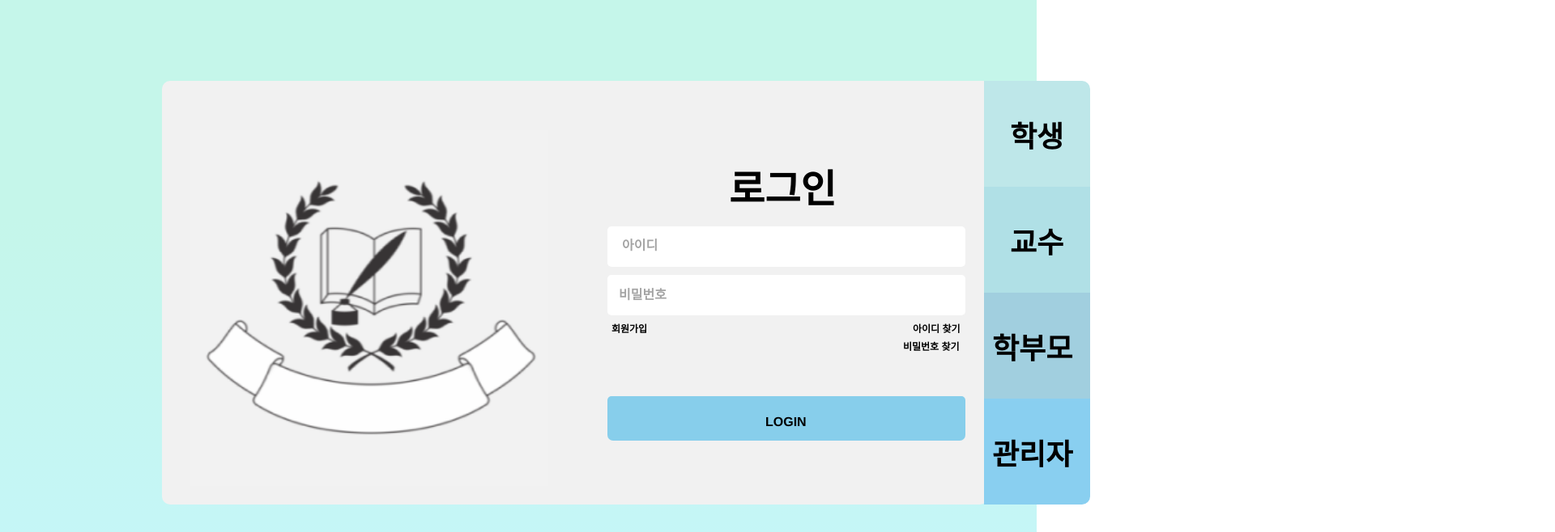
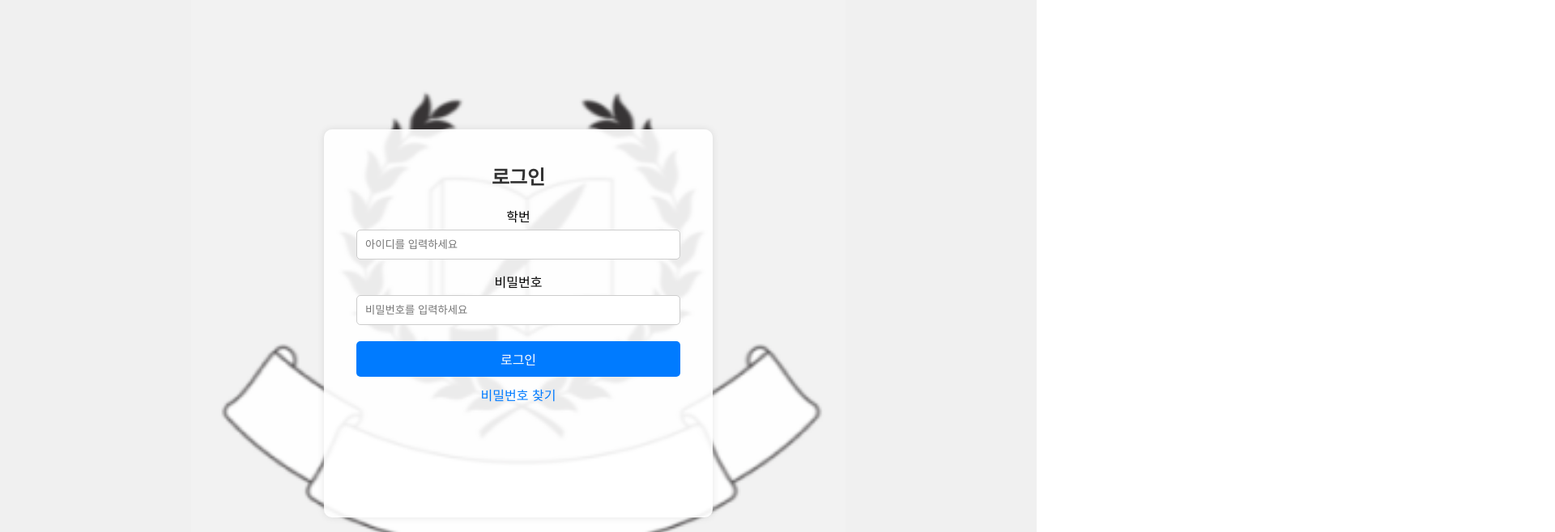
Before and after one commit to LeeGH04/Student_Attendance_Management, a React (Create React App) app: page / in a window 1280 px wide. Shown: the top 658 px of the page at 81% size, 1920 px wide, since content can reach past the window. Built offline with nearby package versions, Linux system fonts and the light colour scheme.

Commit message:
LoginPage.js

```diff
--- a/src/components/LoginPage.js
+++ b/src/components/LoginPage.js
@@ -1,71 +1,54 @@
-import React from 'react';
+import React, { useState } from 'react';
 import loginImage from '../images/loginp.png'; // 로그인 이미지 경로 확인
 import '../css/LoginPage.css'; // CSS 경로 확인
 
 const LoginPage = () => {
+  const [username, setUsername] = useState('');
+  const [password, setPassword] = useState('');
+
+  const handleLogin = () => {
+    // 로그인 처리 로직 (예: API 호출)
+    console.log('아이디:', username, '비밀번호:', password);
+  };
+
+  const handlePasswordReset = () => {
+    // 비밀번호 찾기 처리 로직
+    console.log('비밀번호 찾기 클릭');
+  };
+
   return (
     <div className="screen">
-      <div className="div">
-        <div className="overlap">
-          <div className="text-wrapper">회원가입</div>
-          <div className="text-wrapper-2">아이디 찾기</div>
-          <div className="text-wrapper-3">비밀번호 찾기</div>
+      <div className="login-container">
+        <div className="text-wrapper">로그인</div>
 
-          <img
-            className="pngtree-school-logo"
-            alt="Login Image"
-            src={loginImage} // 이미지 경로
+        <div className="input-group">
+          <label className="label">학번</label>
+          <input
+            type="text"
+            className="input"
+            placeholder="아이디를 입력하세요"
+            value={username}
+            onChange={(e) => setUsername(e.target.value)}
           />
-
-          {/* 추가적인 UI 구성 요소 */}
-          <div className="group">
-            <div className="overlap-group">
-              <div className="text-wrapper-4">로그인</div>
-            </div>
-          </div>
-
-          <div className="overlap-wrapper">
-            <div className="div-wrapper">
-              <div className="text-wrapper-5">아이디</div>
-            </div>
-          </div>
-
-          <div className="overlap-group-wrapper">
-            <div className="div-wrapper">
-              <div className="text-wrapper-6">비밀번호</div>
-            </div>
-          </div>
-
-          <div className="group-2">
-            <div className="overlap-2">
-              <div className="text-wrapper-7">LOGIN</div>
-            </div>
-          </div>
         </div>
 
-        {/* 역할 선택 버튼 */}
-        <div className="group-3">
-          <div className="overlap-3">
-            <div className="text-wrapper-8">학생</div>
-          </div>
+        <div className="input-group">
+          <label className="label">비밀번호</label>
+          <input
+            type="password"
+            className="input"
+            placeholder="비밀번호를 입력하세요"
+            value={password}
+            onChange={(e) => setPassword(e.target.value)}
+          />
         </div>
 
-        <div className="group-4">
-          <div className="overlap-4">
-            <div className="text-wrapper-8">교수</div>
-          </div>
+        <div className="login-button" onClick={handleLogin} style={{ cursor: 'pointer' }}>
+          로그인
         </div>
 
-        <div className="group-5">
-          <div className="overlap-5">
-            <div className="text-wrapper-9">학부모</div>
-          </div>
-        </div>
-
-        <div className="group-6">
-          <div className="overlap-6">
-            <div className="text-wrapper-9">관리자</div>
-          </div>
+        <div className="password-reset" onClick={handlePasswordReset} style={{ cursor: 'pointer' }}>
+          비밀번호 찾기
         </div>
       </div>
     </div>
--- a/src/css/LoginPage.css
+++ b/src/css/LoginPage.css
@@ -1,303 +1,68 @@
-
-
-/* 전체 화면 스타일 설정 ssdfasdfsadfsdfsdfsdfs*/
 .screen {
-  background-color: rgba(255, 255, 255, 1.0); /* 화면 배경을 흰색으로 설정 */
-  display: flex; /* 내부 요소를 플렉스 컨테이너로 설정 */
-  flex-direction: row; /* 수평 방향으로 배치 */
-  justify-content: center; /* 내부 요소를 중앙에 정렬 */
-  width: 100%; /* 전체 화면 너비를 채움 */
-
+  position: relative;
+  width: 100%;
+  height: 100vh; /* 전체 화면 높이 */
+  display: flex;
+  align-items: center;
+  justify-content: center;
+  overflow: hidden; /* 오버플로우 숨기기 */
+  background-image: url('../images/loginp.png'); /* 배경 이미지 경로 */
+  background-size: contain; /* 배경 이미지 크기 조정 (contain으로 설정) */
+  background-position: center; /* 배경 이미지 중앙 정렬 */
+  background-repeat: no-repeat; /* 배경 이미지 반복 방지 */
+  background-color: #f0f0f0; /* 원하는 색상으로 설정 (예: 연한 회색) */
 }
 
-/* 배경 그라데이션 설정 */
-.screen .div {
-  background: linear-gradient(180deg, rgb(197, 246, 234) 25%,
-                                      rgb(197, 246, 255) 85%); /* 위에서 아래로 색상이 점점 변하는 그라데이션 */
-  background-color: rgba(255, 255, 255, 1.0); /* 그라데이션이 적용되지 않을 경우 백업용 배경색 */
-  height: 1080px; /* 요소 높이 설정 */
-  position: relative; /* 부모 요소에 상대적인 위치 설정 */
-  width: 1920px; /* 요소 너비 설정 */
+.login-container {
+  background: rgba(255, 255, 255, 0.9); /* 반투명 흰색 배경 */
+  padding: 40px; /* 패딩을 늘려서 컨테이너 크기 증가 */
+  border-radius: 10px;
+  box-shadow: 0 0 10px rgba(0, 0, 0, 0.1);
+  text-align: center; /* 중앙 정렬 */
+  width: 400px; /* 로그인 컨테이너 너비 설정 */
+  height: 400px; /* 로그인 컨테이너 높이 설정 (1대1 비율) */
+  position: relative; /* 위치 조정을 위해 설정 */
+  z-index: 1; /* 로그인 컨테이너가 배경 이미지 위에 위치하도록 설정 */
 }
 
-
-
-/* 중앙 컨텐츠 박스 */
-.screen .overlap {
-  background-color: #f1f1f1; /* 박스 배경색을 회색으로 설정 */
-  border-radius: 10px 0px 10px 10px; /* 좌상단 제외 모서리를 둥글게 설정 */
-  height: 524px; /* 박스 높이 설정 */
-  left: 200px; /* 왼쪽에서 200px 떨어진 위치에 설정 */
-  position: relative; /* 부모 요소에 상대적인 위치 설정 */
-  top: 100px; /* 위에서 떨어진 위치에 설정 */
-  width: 1020px; /* 박스 너비 설정 */
+.text-wrapper {
+  font-size: 24px; /* 글씨 크기 설정 (예: 24px) */
+  font-weight: bold; /* 글씨 굵기 설정 */
+  margin-bottom: 20px; /* 아래쪽 여백 추가 */
+  color: #333; /* 텍스트 색상 설정 (원하는 색상으로 변경 가능) */
 }
 
-/* 첫 번째 텍스트 요소  회원가입*/
-.screen .text-wrapper {
-  color: #000000; /* 텍스트 색상을 검정으로 설정 */
-  font-family: "Inter-Bold", Helvetica; /* 폰트 설정 */
-  font-size: 12px; /* 텍스트 크기 설정 */
-  font-weight: 700; /* 텍스트 두께를 굵게 설정 */
-  left: 555px; /* 왼쪽에서 508px 떨어진 위치 */
-  letter-spacing: 0; /* 글자 간격 설정 */
-  line-height: normal; /* 텍스트의 줄 간격 설정 */
-  position: relative; /* 부모 요소에 상대적인 위치 */
-  top: 297px; /* 위에서 330px 떨어진 위치 */
+.input-group {
+  margin: 15px 0; /* 입력 필드 사이 간격 */
 }
 
-/* 두 번째 텍스트 요소  아이디 찾기*/
-.screen .text-wrapper-2 {
-  color: #000000; /* 텍스트 색상 검정 */
-  font-family: "Inter-Bold", Helvetica; /* 폰트 설정 */
-  font-size: 12px; /* 텍스트 크기 */
-  font-weight: 700; /* 굵게 설정 */
-  left: 927px; /* 왼쪽에서 865px 떨어진 위치 */
-  letter-spacing: 0; /* 글자 간격 */
-  line-height: normal; /* 줄 간격 */
-  position: relative; /* 부모 요소에 상대적인 위치 */
-  top: 280px; /* 위에서 330px 떨어진 위치 */
+.label {
+  display: block; /* 라벨을 블록으로 만들어 줄바꿈 */
+  margin-bottom: 5px; /* 라벨과 입력 필드 사이의 간격 */
 }
 
-/* 세 번째 텍스트 요소 비밀번호 찾기*/
-.screen .text-wrapper-3 {
-  color: #000000;
-  font-family: "Inter-Bold", Helvetica;
-  font-size: 12px;
-  font-weight: 700;
-  left: 915px;
-  letter-spacing: 0;
-  line-height: normal;
-  position: relative;
-  top: 285px;
+.input {
+  width: 100%; /* 입력 필드 너비 100% */
+  padding: 10px;
+  border: 1px solid #ccc;
+  border-radius: 5px;
+  box-sizing: border-box; /* 패딩과 테두리를 포함한 너비 계산 */
 }
 
-/* 로고 이미지 스타일 설정 */
-.screen .pngtree-school-logo {
-  height: 440px; /* 이미지 높이 */
-  left: 35px; /* 왼쪽에서 떨어진 위치 */
-  object-fit: cover; /* 이미지가 박스 크기에 맞도록 자름 */
-  position: relative; /* 부모 요소에 상대적인 위치 */
-  top: 10px; /* 위에서 떨어진 위치 */
-  width: 442px; /* 이미지 너비 */
+.login-button {
+  margin-top: 20px;
+  padding: 10px;
+  background-color: #007bff;
+  color: white;
+  border: none;
+  border-radius: 5px;
+  cursor: pointer;
+  width: 100%; /* 로그인 버튼 너비 100% */
+  box-sizing: border-box; /* 패딩과 테두리를 포함한 너비 계산 */
 }
 
-/* 버튼 컨테이너 */
-.screen .group {
-  height: 5px; /* 컨테이너 높이 */
-  left: 550px; /* 왼쪽에서 떨어진 위치 */
-  position: relative; /* 부모 요소에 상대적인 위치 */
-  top: 200px; /* 위에서 떨어진 위치 */
-  width: 182px; /* 컨테이너 너비 */
+.password-reset {
+  margin-top: 10px;
+  color: #007bff;
+  cursor: pointer;
 }
-
-/* 버튼 배경 실질적 높이너비 지정*/
-.screen .overlap-group {
-  background-color: skyblue; /* 버튼 배경색 하늘색 */
-  border-radius: 7px; /* 모서리를 둥글게 설정 */
-  height: 50px; /* 버튼 높이 */
-  position: relative; /* 부모 요소에 상대적인 위치 */
-  width: 442px; /* 버튼 너비 */
-   top: -300px;/* 위에서  떨어진 위치 */
-}
-
-/* 아이디 입력 영역ㅍ너비 높이 수정 */
-.screen .overlap-wrapper {
-  height: 40px; /* 입력 영역 높이 */
-  left: 550px; /* 왼쪽에서 490px 떨어진 위치 */
-  position: relative; /* 부모 요소에 상대적인 위치 */
-  top: -20px; /* 위에서  떨어진 위치 */
-  width: 444px; /* 입력 영역 너비 */
-}
-
-/* 아이디 입력 박스 */
-.screen .div-wrapper {
-  background-color: white; /* 배경색 흰색 */
-  border-radius: 5px; /* 모서리 둥글게 */
-  height: 50px; /* 높이 */
-  position: relative; /* 부모 요소에 상대적인 위치 */
-  width: 442px; /* 너비 */
-  top : -300px;
-
-}
-
-/* 주요 텍스트             로그인*/
-.screen .text-wrapper-4 {
-  color: #000000;
-  font-family: "Inter-Bold", Helvetica;
-  font-size: 48px; /* 텍스트 크기 */
-  font-weight: 700;
-  left: 150px;
-  letter-spacing: 0;
-  line-height: normal;
-  position: relative;
-  top: -300px;
-  width: 200px;
-}
-
-/* 아이디 라벨 텍스트 */
-.screen .text-wrapper-5 {
-  color: #a4a4a4;
-  font-family: "Inter-Bold", Helvetica;
-  font-size: 16px;
-  font-weight: 700;
-  left: 18px;
-  letter-spacing: 0;
-  line-height: normal;
-  position: relative;
-  top: 10px;
-  white-space: nowrap; /* 텍스트 줄바꿈 방지 */
-}
-
-/* 비밀번호 입력 영역 높이 너비 수정하는데*/
-.screen .overlap-group-wrapper {
-  height: 50px;
-  left: 550px;
-  position: relative;
-  top: -0px;
-  width: 444px;
-}
-
-/* 비밀번호 라벨 텍스트 */
-.screen .text-wrapper-6 {
-  color: #a4a4a4;
-  font-family: "Inter-Bold", Helvetica;
-  font-size: 16px;
-  font-weight: 700;
-  left: 14px;
-  letter-spacing: 0;
-  line-height: normal;
-  position: relative;
-  top: 11px;
-  white-space: nowrap;
-}
-
-/* 비밀번호 입력 박스 */
-.screen .group-2 {
-  height: 50px;
-  left: 550px;
-  position: relative;
-  top: -200px;
-  width: 444px;
-}
-
-/* 버튼 배경*/
-.screen .overlap-2 {
-  background-color: skyblue;
-  border-radius: 5px;
-  height: 50px;
-  position: relative;
-  width: 442px;
-  top: 70;
-}
-
-/* 버튼 텍스트 */
-.screen .text-wrapper-7 {
-  color: #000000;
-  font-family: "Inter-Bold", Helvetica;
-  font-size: 16px;
-  font-weight: 700;
-  left: 195px;
-  letter-spacing: 0;
-  line-height: normal;
-  position: relative;
-  top: 23px;
-  white-space: nowrap;
-}
-
-/* 학생 그룹 컨테이너 */
-.screen .group-3 {
-  height: 131px;          /* 그룹 컨테이너의 높이를 131px로 설정 */
-  left: 1215px;           /* 좌측에서 1372px 떨어진 위치로 설정 */
-  position: relative;     /* 상대 위치를 기준으로 배치하여 상위 요소에 영향을 받음 */
-  top: -424px;             /* 상단에서 241px 떨어진 위치로 설정 */
-  width: 133px;           /* 그룹 컨테이너의 너비를 133px로 설정 */
-}
-
-/* 학생 그룹 배경 */
-.screen .overlap-3 {
-  background-color: #bee7e9; /* 배경색을 연한 하늘색(#bee7e9)으로 설정 */
-  border-radius: 0px 10px 0px 0px; /* 우측 상단 모서리만 10px의 둥근 테두리를 적용 */
-  height: 131px;           /* 배경 높이를 131px로 설정 */
-  position: relative;      /* 상대 위치 기준으로 배치 */
-  width: 131px;            /* 배경 너비를 131px로 설정 */
-  top: 240;               /* 상단에서 -200px 위로 위치 조정 */
-}
-
-/* 학생 라벨 텍스트 */
-.screen .text-wrapper-8 {
-  color: #000000;          /* 텍스트 색상을 검은색으로 설정 */
-  font-family: "Inter-Bold", Helvetica; /* 글꼴을 Inter-Bold와 Helvetica로 설정 */
-  font-size: 36px;         /* 텍스트 크기를 36px로 설정 */
-  font-weight: 700;        /* 글꼴 두께를 700으로 설정 (굵게) */
-  left: 32px;              /* 좌측에서 32px 떨어진 위치로 설정 */
-  letter-spacing: 0;       /* 글자 간격을 기본값으로 설정 */
-  line-height: normal;     /* 행 간격을 기본값으로 설정 */
-  position: relative;      /* 상대 위치 기준으로 배치 */
-  top: 40px;             /* 상단에서 -428px 위로 위치 조정 */
-}
-
-/* 학부모 그룹 컨테이너 */
-.screen .group-4 {
-  height: 131px;          /* 그룹 컨테이너의 높이를 131px로 설정 */
-  left: 1215px;           /* 좌측에서 1372px 떨어진 위치로 설정 */
-  position: relative;     /* 상대 위치 기준으로 배치 */
-  top: -424px;             /* 상단에서 372px 떨어진 위치로 설정 */
-  width: 133px;           /* 그룹 컨테이너의 너비를 133px로 설정 */
-}
-
-/* 학부모 그룹 배경 */
-.screen .overlap-4 {
-  background-color: #b0e0e6; /* 배경색을 연한 청록색(#b0e0e6)으로 설정 */
-  height: 131px;           /* 배경 높이를 131px로 설정 */
-  position: relative;      /* 상대 위치 기준으로 배치 */
-  width: 131px;            /* 배경 너비를 131px로 설정 */
-}
-
-/* 교사 그룹 컨테이너 */
-.screen .group-5 {
-  height: 131px;          /* 그룹 컨테이너의 높이를 131px로 설정 */
-  left: 1215px;           /* 좌측에서 1372px 떨어진 위치로 설정 */
-  position: relative;     /* 상대 위치 기준으로 배치 */
-  top: -424px;             /* 상단에서 503px 떨어진 위치로 설정 */
-  width: 133px;           /* 그룹 컨테이너의 너비를 133px로 설정 */
-}
-
-/* 교사 그룹 배경 */
-.screen .overlap-5 {
-  background-color: #a1cfdf; /* 배경색을 연한 파란색(#a1cfdf)으로 설정 */
-  height: 131px;           /* 배경 높이를 131px로 설정 */
-  position: relative;      /* 상대 위치 기준으로 배치 */
-  width: 131px;            /* 배경 너비를 131px로 설정 */
-}
-
-/* 학부모 라벨 텍스트 */
-.screen .text-wrapper-9 {
-  color: #000000;          /* 텍스트 색상을 검은색으로 설정 */
-  font-family: "Inter-Bold", Helvetica; /* 글꼴을 Inter-Bold와 Helvetica로 설정 */
-  font-size: 36px;         /* 텍스트 크기를 36px로 설정 */
-  font-weight: 700;        /* 글꼴 두께를 700으로 설정 (굵게) */
-  left: 10px;              /* 좌측에서 16px 떨어진 위치로 설정 */
-  letter-spacing: 0;       /* 글자 간격을 기본값으로 설정 */
-  line-height: normal;     /* 행 간격을 기본값으로 설정 */
-  position: relative;      /* 상대 위치 기준으로 배치 */
-  top: 40px;             /* 상단에서 -484px 위로 위치 조정 */
-}
-
-/* 관리자 그룹 컨테이너 */
-.screen .group-6 {
-  height: 131px;          /* 그룹 컨테이너의 높이를 131px로 설정 */
-  left: 1215px;           /* 좌측에서 1372px 떨어진 위치로 설정 */
-  position: relative;     /* 상대 위치 기준으로 배치 */
-  top: -424px;             /* 상단에서 634px 떨어진 위치로 설정 */
-  width: 133px;           /* 그룹 컨테이너의 너비를 133px로 설정 */
-}
-
-/* 관리자 그룹 배경 */
-.screen .overlap-6 {
-  background-color: #89cff0; /* 배경색을 연한 하늘색(#89cff0)으로 설정 */
-  border-radius: 0px 0px 10px 0px; /* 좌측 하단 모서리만 10px의 둥근 테두리를 적용 */
-  height: 131px;           /* 배경 높이를 131px로 설정 */
-  position: relative;      /* 상대 위치 기준으로 배치 */
-  width: 131px;            /* 배경 너비를 131px로 설정 */
-}
```
